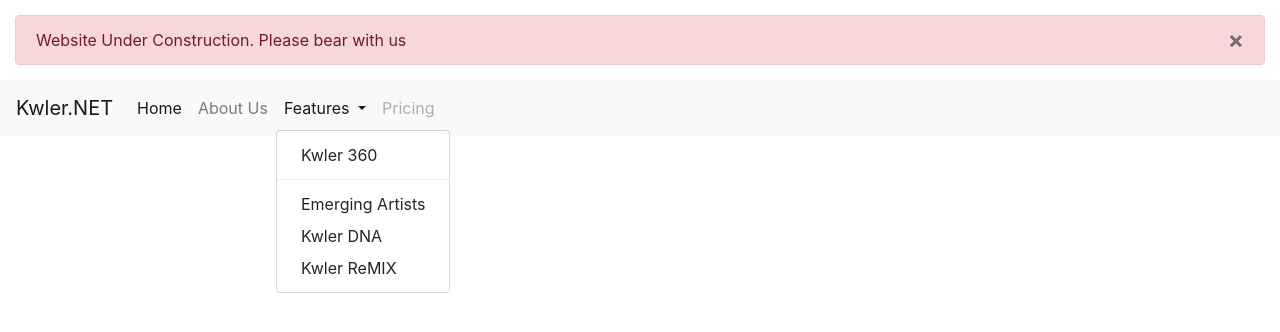
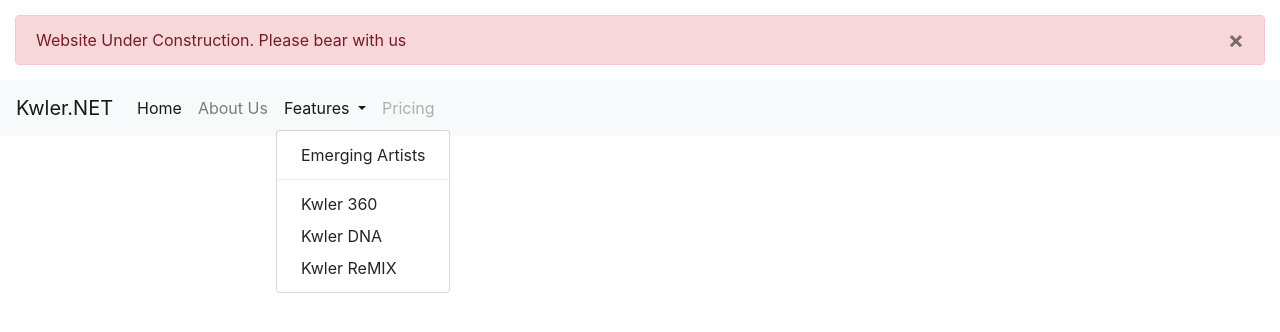
Before and after one commit to kwler/marketing-website, an Angular app: page / in a window 1280 px wide. Both pictures are taken after a click on the button "Features". Shown: the top 332 px of the page. Built offline with nearby package versions, Linux system fonts and the light colour scheme.

Commit message:
updated favicon.ico

```diff
--- a/src/app/nav/nav.component.html
+++ b/src/app/nav/nav.component.html
@@ -22,9 +22,9 @@
           Features
         </a>
         <div class="dropdown-menu" aria-labelledby="navbarDropdown" [ngClass]="{show: showNav}">
+          <a class="dropdown-item" href="#">Emerging Artists</a>
+          <div class="dropdown-divider"></div>
           <a class="dropdown-item" href="#">Kwler 360</a>
-          <div class="dropdown-divider"></div>
-          <a class="dropdown-item" href="#">Emerging Artists</a>
           <a class="dropdown-item" href="#">Kwler DNA</a>
           <a class="dropdown-item" href="#">Kwler ReMIX</a>
         </div>
```
Also changed, not shown: 1 other file (tests, documents, lock files or other folders).
